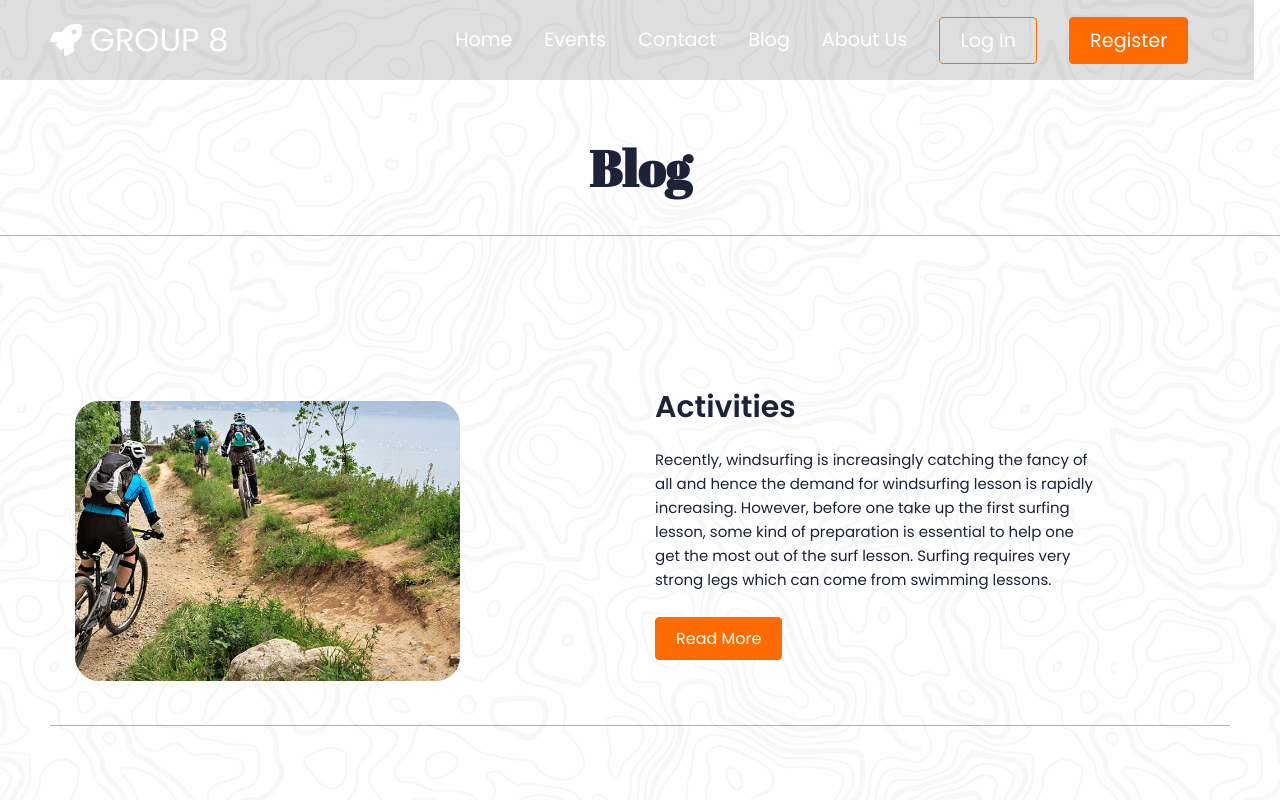
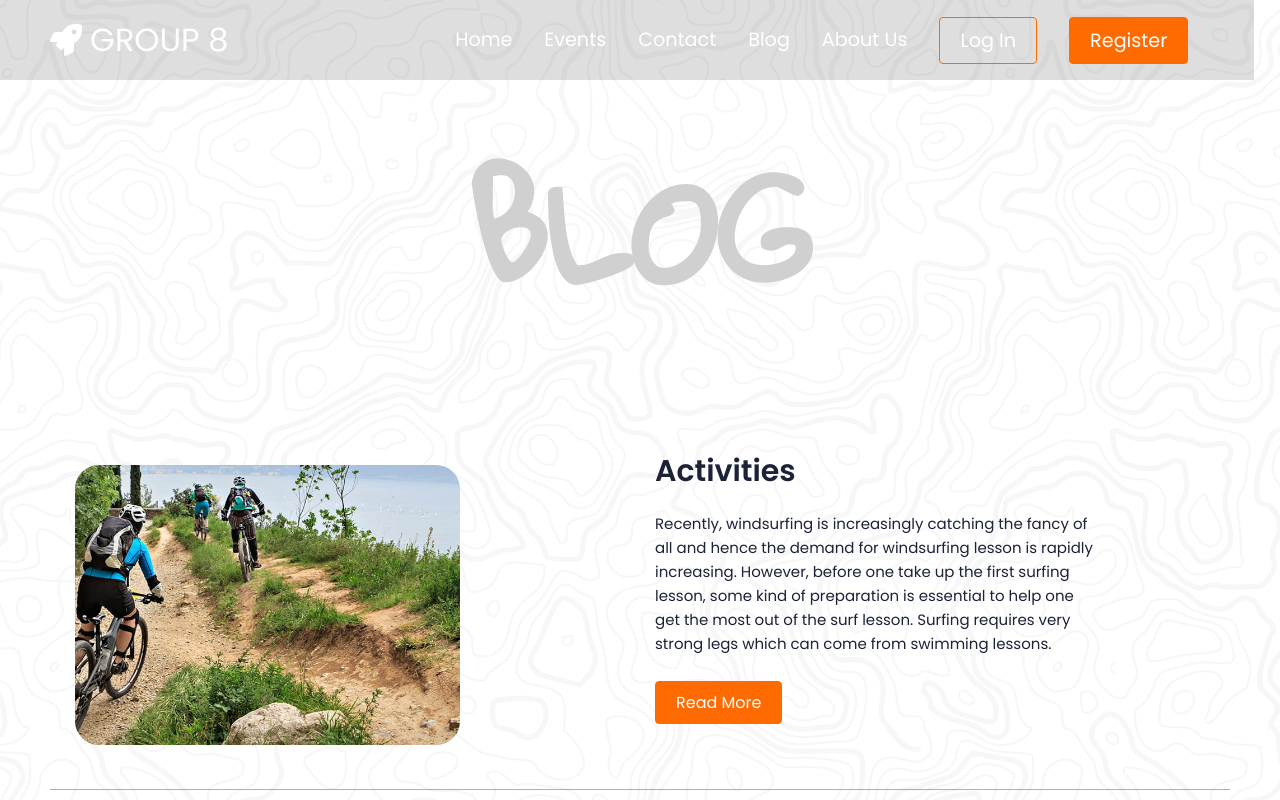
Before and after one commit to micokontic/react-final-task, a React (Create React App) app: page /blog in a window 1280 px wide. Shown: the top 800 px of the page. Built offline with nearby package versions, Linux system fonts and the light colour scheme; no server answers; what react-google-maps would draw is missing.

Commit message:
small change

```diff
--- a/src/components/pages/HomePage/Blog.js
+++ b/src/components/pages/HomePage/Blog.js
@@ -8,13 +8,17 @@ function Blog() {
   return (
     <>
       <div className="blogWrap  blog-wrap-container">
-        <div className="titleBlog">
-          <h1>Blog</h1>
+        <div className="titleBackground">
+          <div className="titleh1" style={{"padding-top": "60px"}}>
+            <h1>Blog</h1>
+          </div>
+          <div style={{"padding-top": "200px"}}>
+          <Blogs {...activitiesOffer} />
+          <Blogs {...atractions} />
+          <Blogs {...dayTrips} />
+          <Blogs {...guides} />
+          </div>
         </div>
-        <Blogs {...activitiesOffer} />
-        <Blogs {...atractions} />
-        <Blogs {...dayTrips} />
-        <Blogs {...guides} />
       </div>
     </>
   );
```
